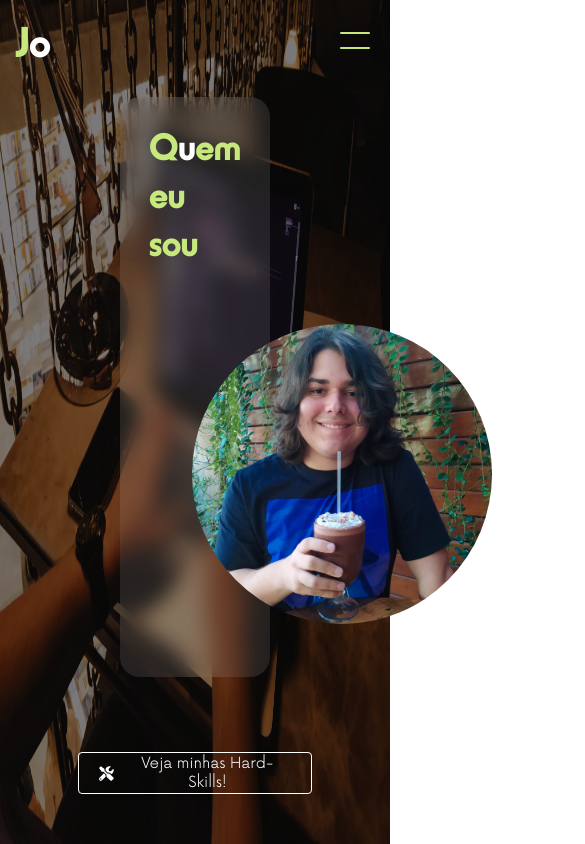
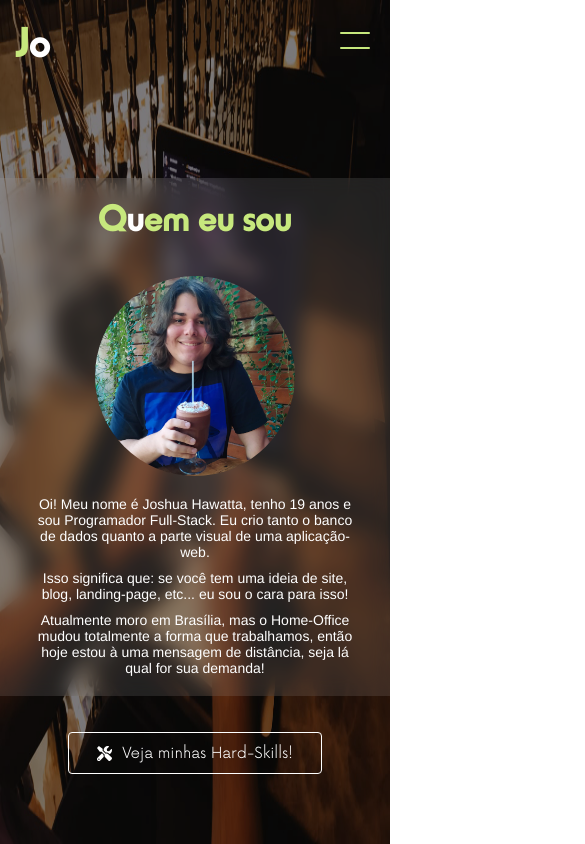
Before and after one commit to JoshuaHawatta/portifolio-dev, a React (Vite) app: page /resume in a window 390 px wide. Shown: the top 844 px of the page, 585 px wide, since content can reach past the window. Built offline with nearby package versions, Linux system fonts and the light colour scheme.

Commit message:
Resumé page structure finished and started adding the responsivness

```diff
--- a/src/pages/Resume/Styles.jsx
+++ b/src/pages/Resume/Styles.jsx
@@ -50,7 +50,17 @@ export const Glasmorphisim = styled.div `
     }
 
     /*MOBILE*/
-    @media (max-width: 779px) { h1{ font-size: 4rem; } }
+    @media (max-width: 779px) {
+        margin: 0 auto;
+        padding: 2rem 0;
+        border-radius: unset;
+        flex-flow: row wrap;
+        margin: 0 auto;
+        width: 100%;
+
+        /*CHILDREN ELEMENTS*/
+        h1{ font-size: 4rem; }
+    }
 
     /*TABLETS*/
     //@media (min-width: 780px) and (max-width: 1015px) { width: 8%; }
@@ -84,47 +94,37 @@ export const HardSkills = styled.section `
 
     /*MOBILE*/
     @media (max-width: 779px) {
+        padding: 0;
 
         /*CHILDREN_ELEMENTS*/
         button {
-            bottom: 5rem;
+            bottom: 7rem;
             font-size: 1.5rem;
-            width: 60%;
+            width: 65%;
+        }
+
+        /*ICON_WITH_PERCENTAGE_ELEMENT*/
+        div > div > div {
+            width: 20%;
+            text-align: center;
+            h5 { font-size: 1rem; }
         }
     }
 `;
 
-export const SoftSkills = styled(HardSkills)`
+export const SoftSkills = styled(HardSkills) `
     /*ICON_WITH_PERCENTAGE_ELEMENT*/
     div > div > div { width: 15%; }
 
     /*MOBILE*/
     @media (max-width: 779px) {
-        margin: 0 auto;
-        padding: 0;
 
-        /*CHILDREN_ELEMENTS*/
-        div {
-            border-radius: unset;
-            flex-flow: row wrap;
-            margin: 0 auto;
-            width: 80%;
-            margin: 2rem 0;
-
-            /*CHILDREN_ELEMENTS*/
-           div > div {
-                width: 12rem;
-                margin: .5rem;
-                align-items: center;
-                text-align: center;
-
-                /*CHILDREN_ELEMENTS*/
-                svg { font-size: 5rem; }
-                h5 { font-size: 1.2rem; }
-           }
-
-           div :nth-child(4) { width: 15rem; }
-       }
+        /*ICON_WITH_PERCENTAGE_ELEMENT*/
+        div > div > div {
+            width: 25%;
+            align-items: center;
+            margin: 1rem;
+        }
     }
 `;
 
@@ -162,7 +162,25 @@ export const MySelf = styled(HardSkills) `
     }
 
     /*MOBILE*/
-    @media (max-width: 779px) { h1{ font-size: 4rem; } }
+    @media (max-width: 779px) {
+        div > div {
+            flex-flow: column wrap;
+            padding: 0 1rem;
+            /*CHILDREN_ELEMENTS*/
+            img {
+                width: 20rem;
+                height: 20rem;
+            }
 
+            div {
+                height: unset;
+                margin-top: 2rem;
+                width: 100%;
 
+                /*CHIDLREN_ELEMENTS*/
+                p { font-size: 1.4rem; }
+                p ~ p { margin-top: 1rem; }
+            }
+        }
+    }
 `;
--- a/src/pages/Resume/index.jsx
+++ b/src/pages/Resume/index.jsx
@@ -1,23 +1,17 @@
 import { useState } from 'react';
+import { ArticleWrapper, HardSkills, Glasmorphisim, SoftSkills, MySelf } from './Styles';
 
 //REACT_ICONS
-import {
-    FaDatabase,
-    FaTools,
-    FaPen,
-    FaUserAlt,
-    FaWeightHanging,
-    FaRegClock
-} from 'react-icons/fa';
+import { FaDatabase, FaTools, FaPen, FaUserAlt, FaRegClock } from 'react-icons/fa';
 import { SiJavascript, SiReact, SiHtml5, SiCss3, SiNodedotjs, SiJava } from 'react-icons/si';
 import { RiUserVoiceFill, RiUserSettingsFill } from 'react-icons/ri';
 import { HiUserGroup, HiEmojiHappy } from 'react-icons/hi';
 
-import { ArticleWrapper, HardSkills, Glasmorphisim, SoftSkills, MySelf } from './Styles';
-
+//COMPONENTS
 import ICON_WITH_TEXT_JSX from '../../components/IconWithText';
 import CTA_BUTTON_JSX from '../../components/CtaButton';
 
+//IMAGES
 import laptopImage from '../../assets/images/knowledges.jpg';
 import aboutMeImage from '../../assets/images/about-me.jpg';
 
@@ -38,11 +32,11 @@ const ResumePage = () => {
 
                             <div>
                                 <p>
-                                    Oi! Meu nome é Joshua Hawatta, tenho 19 anos e sou Programador Full-Stack. Eu crio tanto o banco de dados, quanto a parte visual de uma aplicação-web.
+                                    Oi! Meu nome é Joshua Hawatta, tenho 19 anos e sou Programador Full-Stack. Eu crio tanto o banco de dados quanto a parte visual de uma aplicação-web.
                                 </p>
 
                                 <p>
-                                    Isso significa que: se você tem uma ideia de site, blog, landing-page, etc... Eu sou o cara para isso!
+                                    Isso significa que: se você tem uma ideia de site, blog, landing-page, etc... eu sou o cara para isso!
                                 </p>
 
                                 <p>
@@ -129,34 +123,32 @@ const ResumePage = () => {
 
                         <div>
                             <ICON_WITH_TEXT_JSX
-                                stackIcon={<RiUserVoiceFill color='#2a69f1' /> }
-                                title='Inglês'
+                                stackIcon={ <HiUserGroup color='#e7d63e' /> }
+                                title='Liderança'
+                                percentage={ 95 }
+                            />
+
+                            <ICON_WITH_TEXT_JSX
+                                stackIcon={ <RiUserSettingsFill color='#FFFFFF' /> }
+                                title='Maleável'
                                 percentage={ 100 }
                             />
 
                             <ICON_WITH_TEXT_JSX
-                                stackIcon={ <HiUserGroup color='#e7d63e' /> }
-                                title='Comunicação'
-                                percentage={ 90 }
-                            />
-
-
-
-                            <ICON_WITH_TEXT_JSX
                                 stackIcon={ <HiEmojiHappy color='#4aaf4f' /> }
-                                title='Positividade'
+                                title='Positivo'
                                 percentage={ 100 }
                             />
 
                             <ICON_WITH_TEXT_JSX
-                                stackIcon={ <RiUserSettingsFill color='#FFFFFF' /> }
-                                title='Adaptabilidade'
+                                stackIcon={<RiUserVoiceFill color='#2a69f1' /> }
+                                title='Bilíngue (Inglês)'
                                 percentage={ 100 }
                             />
 
                             <ICON_WITH_TEXT_JSX
                                 stackIcon={ <FaRegClock color='#8c9dff' /> }
-                                title='Gestão'
+                                title='Lidar com prazo'
                                 percentage={ 100 }
                             />
                         </div>
```
